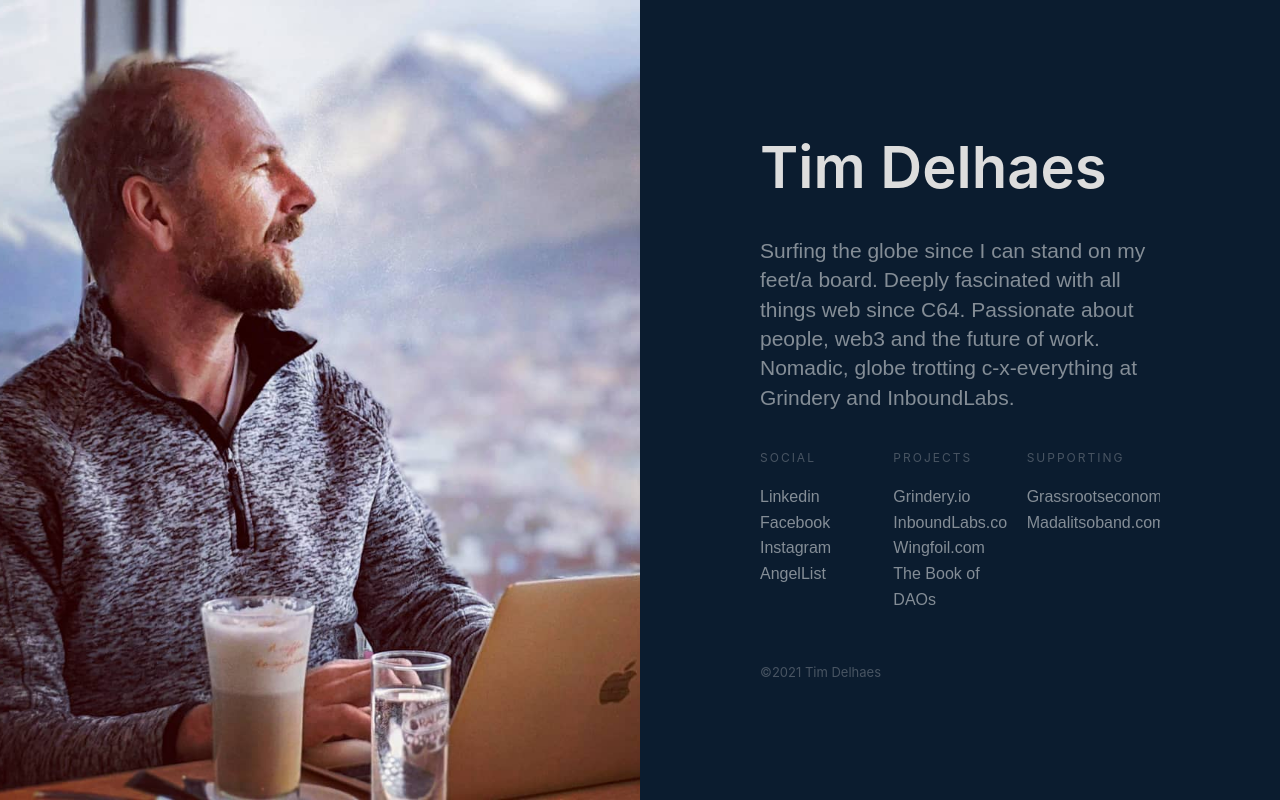
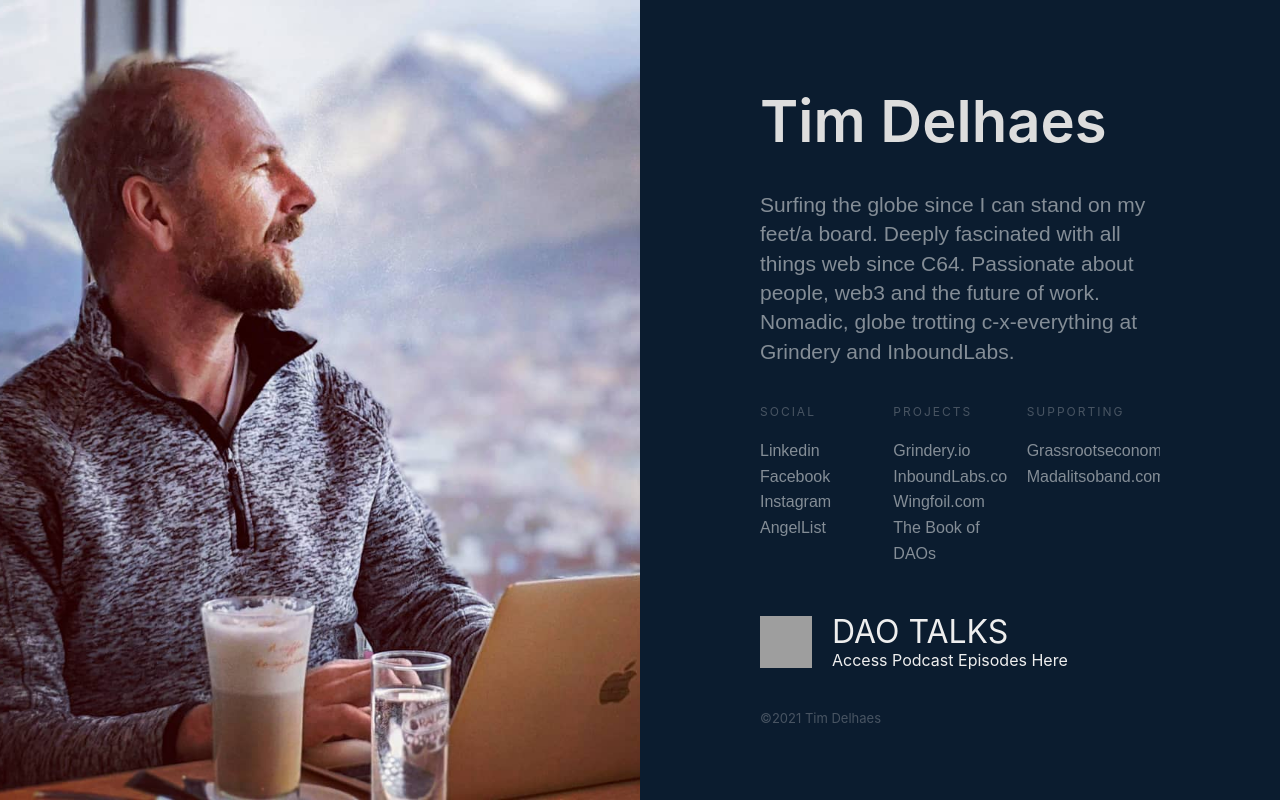
Before and after one commit to InboundLabsI/tim.delhaes.com, a website: page src/index.html in a window 1280 px wide. Drawn offline with nearby package versions, Linux system fonts and the light colour scheme; grey boxes are pictures that could not be loaded; a script that the page names is missing.

Commit message:
Add DAO Talks

```diff
--- a/src/bio_1/css/split-opl.webflow.css
+++ b/src/bio_1/css/split-opl.webflow.css
@@ -153,11 +153,45 @@
   -webkit-flex: 0 auto;
   -ms-flex: 0 auto;
   flex: 0 auto;
-  background-image: url('../images/split.jpg');
+  background-image: url("../images/split.jpg");
   background-position: 50% 50%;
   background-size: cover;
   -o-object-fit: cover;
   object-fit: cover;
+}
+
+.dao-talks {
+  display: grid;
+  width: auto;
+  grid-template-columns: 3.25rem auto;
+  grid-template-rows: auto auto;
+  grid-column-gap: 20px;
+  align-items: start;
+  justify-items: start;
+  color: #eee;
+  margin-bottom: 40px;
+}
+.dao-talks-avatar {
+  display: block;
+  grid-column: 1;
+  grid-row: 1 / span 2;
+  width: auto;
+  height: 100%;
+}
+.dao-talks img {
+  display: block;
+  width: auto;
+  height: 100%;
+}
+.dao-talks-title {
+  text-transform: uppercase;
+  font-size: 2rem;
+  margin-bottom: 0.25rem;
+  line-height: 1;
+}
+.dao-talks-subtitle {
+  font-size: 1rem;
+  line-height: 1;
 }
 
 @media screen and (max-width: 991px) {
--- a/src/css/split-opl.webflow.css
+++ b/src/css/split-opl.webflow.css
@@ -153,11 +153,45 @@
   -webkit-flex: 0 auto;
   -ms-flex: 0 auto;
   flex: 0 auto;
-  background-image: url('../images/split.jpg');
+  background-image: url("../images/split.jpg");
   background-position: 50% 50%;
   background-size: cover;
   -o-object-fit: cover;
   object-fit: cover;
+}
+
+.dao-talks {
+  display: grid;
+  width: auto;
+  grid-template-columns: 3.25rem auto;
+  grid-template-rows: auto auto;
+  grid-column-gap: 20px;
+  align-items: start;
+  justify-items: start;
+  color: #eee;
+  margin-bottom: 40px;
+}
+.dao-talks-avatar {
+  display: block;
+  grid-column: 1;
+  grid-row: 1 / span 2;
+  width: auto;
+  height: 100%;
+}
+.dao-talks img {
+  display: block;
+  width: auto;
+  height: 100%;
+}
+.dao-talks-title {
+  text-transform: uppercase;
+  font-size: 2rem;
+  margin-bottom: 0.25rem;
+  line-height: 1;
+}
+.dao-talks-subtitle {
+  font-size: 1rem;
+  line-height: 1;
 }
 
 @media screen and (max-width: 991px) {
--- a/src/index.html
+++ b/src/index.html
@@ -67,6 +67,13 @@
             </ul>
           </div>
         </div>
+        <a class="dao-talks" href="https://anchor.fm/edbong/">
+          <span class="dao-talks-avatar">
+            <img src="https://s3-us-west-2.amazonaws.com/anchor-generated-image-bank/production/podcast_uploaded_nologo400/21067177/21067177-1644605964521-549a52aedfe5d.jpg" alt=""/>
+          </span>
+          <span class="dao-talks-title">DAO Talks</span>
+          <span class="dao-talks-subtitle">Access Podcast Episodes Here</span>
+        </a>
         <div class="credit">©2021 Tim Delhaes</div>
       </div>
     </div>
```
Also changed, not shown: src/bio_1/index.html (+7 -0 lines).
